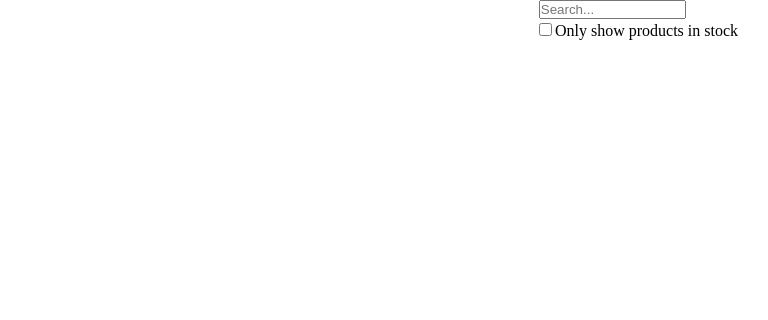
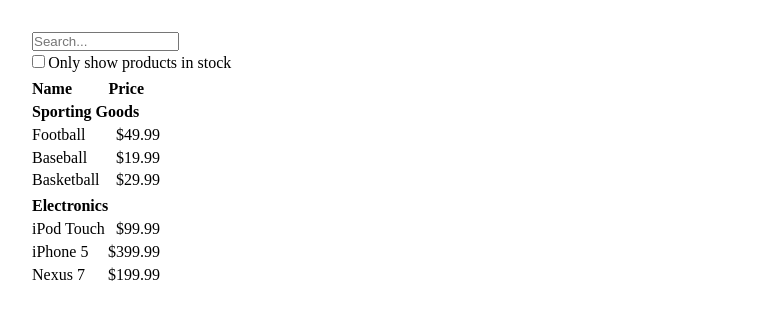
Before and after one commit to wesleysan7os/thinking-react, a React (Create React App) app: page / in a window 1280 px wide. Shown: the top 320 px of the page, without its empty margins (0-768 px from the left). Built offline with nearby package versions, Linux system fonts and the light colour scheme.

Commit message:
feat: show products by category

```diff
--- a/src/App.css
+++ b/src/App.css
@@ -7,6 +7,6 @@
 .App {
   display: flex;
   flex-direction: column;
-  justify-content: center;
-  align-items: center;
+  align-items: start;
+  margin: 2rem;
 }
--- a/src/App.jsx
+++ b/src/App.jsx
@@ -2,14 +2,13 @@
 
 import { SearchBar }  from './components/SearchBar/SearchBar';
 import { ProductTable } from './components/ProductTable/ProductTable';
-import { ProductCategoryRow } from './components/ProductCategoryRow/ProductCategoryRow';
-import { ProductRow } from './components/ProductRow/ProductRow';
+
 import './App.css';
 
 export default function App() {
   const [products, setProducts] = useState([
     {category: "Sporting Goods", price: "$49.99", stocked: true, name: "Football"},
-    {category: "Sporting Goods", price: "$9.99", stocked: true, name: "Baseball"},
+    {category: "Sporting Goods", price: "$19.99", stocked: true, name: "Baseball"},
     {category: "Sporting Goods", price: "$29.99", stocked: false, name: "Basketball"},
     {category: "Electronics", price: "$99.99", stocked: true, name: "iPod Touch"},
     {category: "Electronics", price: "$399.99", stocked: false, name: "iPhone 5"},
@@ -17,6 +16,7 @@
   ]);
   const [filteredProducts, setFilteredProducts] = useState(products);
   const [isFilteredByStock, setisFilteredByStock] = useState(true);
+  const [tableTitle, setTableTitle] = useState(["Name", "Price"]);
 
   function handleSearchProduct(e) {
     let updateFilteredProducts = products;
@@ -28,9 +28,9 @@
     setFilteredProducts(updateFilteredProducts);
   };
 
-  function handleFilterByStock(e) {
+  function handleFilterByStock() {
+    setisFilteredByStock(!isFilteredByStock);
     let updateFilteredProducts = products;
-    setisFilteredByStock(!isFilteredByStock);
 
     if (isFilteredByStock) {
       updateFilteredProducts = products.filter(product => product.stocked);
@@ -40,16 +40,8 @@
 
   return (
     <div className="App">
-      <SearchBar
-        searchProduct={handleSearchProduct}
-        filterByStock={handleFilterByStock}
-      />
-      {console.log(filteredProducts, isFilteredByStock)}
-      {/* <ProductTable>
-        <ProductCategoryRow>
-          <ProductRow></ProductRow>
-        </ProductCategoryRow>
-      </ProductTable> */}
+      <SearchBar searchProduct={handleSearchProduct} filterByStock={handleFilterByStock} />
+      <ProductTable title={tableTitle} products={filteredProducts}/>
     </div>
   );
 }
--- a/src/components/ProductCategoryRow/ProductCategoryRow.css
+++ b/src/components/ProductCategoryRow/ProductCategoryRow.css
@@ -0,0 +1,8 @@
+.product-category-row {
+  max-width: 13rem;
+  margin-bottom: 0.2rem;
+}
+
+span {
+  font-weight: bold;
+}
--- a/src/components/ProductCategoryRow/ProductCategoryRow.jsx
+++ b/src/components/ProductCategoryRow/ProductCategoryRow.jsx
@@ -1,3 +1,11 @@
-export function ProductCategoryRow() {
-  return <div>Product Category Row works!</div>
+import { ProductRow } from '../ProductRow/ProductRow';
+import './ProductCategoryRow.css';
+
+export function ProductCategoryRow({ category, products }) {
+  return (
+    <div className="product-category-row">
+      <span>{category}</span>
+      <ProductRow products={products} />
+    </div>
+  );
 }
--- a/src/components/ProductRow/ProductRow.css
+++ b/src/components/ProductRow/ProductRow.css
@@ -0,0 +1,10 @@
+.product-row {
+  display: flex;
+  justify-content: space-between;
+  width: 8rem;
+  margin: 0.3rem 0;
+}
+
+.product-row span {
+  font-weight: normal;
+}
--- a/src/components/ProductRow/ProductRow.jsx
+++ b/src/components/ProductRow/ProductRow.jsx
@@ -1,3 +1,15 @@
-export function ProductRow() {
-  return <div>Product Row works!</div>
+import './ProductRow.css';
+
+export function ProductRow({ products }) {
+  return (
+    <>
+      {products &&
+        products.map((product) => (
+          <div className="product-row">
+            <span>{product.name}</span>
+            <span>{product.price}</span>
+          </div>
+        ))}
+    </>
+  );
 }
--- a/src/components/ProductTable/ProductTable.css
+++ b/src/components/ProductTable/ProductTable.css
@@ -0,0 +1,15 @@
+.product-table {
+  display: flex;
+  flex-direction: column;
+  width: 7rem;
+}
+
+.title {
+  display: flex;
+  justify-content: space-between;
+  margin-bottom: 0.3rem;
+}
+
+span {
+  font-weight: bold;
+}
--- a/src/components/ProductTable/ProductTable.jsx
+++ b/src/components/ProductTable/ProductTable.jsx
@@ -1,3 +1,36 @@
-export function ProductTable() {
-  return <div>Product Table</div>
+import { useEffect, useState } from 'react';
+
+import { ProductCategoryRow } from '../ProductCategoryRow/ProductCategoryRow';
+import './ProductTable.css';
+
+export function ProductTable({ title, products }) {
+  const [name, price] = title;
+  const [categories, setCategories] = useState([]);
+
+  useEffect(() => {
+    setCategories(() =>
+      Array.from(new Set(products.map(({ category }) => category)))
+    );
+  }, [products]);
+
+  function filterProductByCategory(category) {
+    return products.filter((product) => product.category === category);
+  }
+
+  return (
+    <div className="product-table">
+      <div className="title">
+        <span>{name}</span>
+        <span>{price}</span>
+      </div>
+
+      {categories &&
+        categories.map((category) => (
+          <ProductCategoryRow
+            category={category}
+            products={filterProductByCategory(category)}
+          />
+        ))}
+    </div>
+  );
 }
--- a/src/components/SearchBar/SearchBar.css
+++ b/src/components/SearchBar/SearchBar.css
@@ -1,8 +1,8 @@
 form {
   display: flex;
   flex-direction: column;
-  max-width: 13rem;
-  margin-bottom: 1rem;
+  width: 13rem;
+  margin-bottom: 0.5rem;
 }
 
 form > input {
--- a/src/components/SearchBar/SearchBar.jsx
+++ b/src/components/SearchBar/SearchBar.jsx
@@ -1,4 +1,3 @@
-import { useState } from 'react';
 import './SearchBar.css';
 
 export function SearchBar({ searchProduct, filterByStock }) {
```
